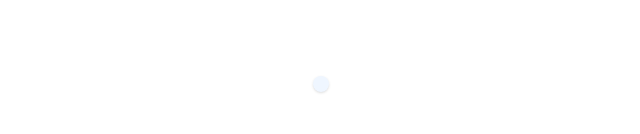
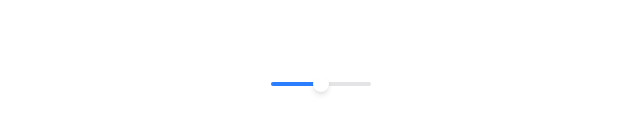
Before and after one commit to papercliplabs/morpho-blueprint, a Next.js app: page / in a window 1280 px wide. Shown: the part 316-450 px from the top of the page, without its empty margins (319-959 px from the left). Built offline with nearby package versions, Linux system fonts and the light colour scheme.

Commit message:
fix(wl-10): Add hover/focus styles

```diff
--- a/src/app/page.tsx
+++ b/src/app/page.tsx
@@ -4,7 +4,7 @@ export default function Home() {
   return (
     <div className="grid min-h-screen grid-rows-[20px_1fr_20px] items-center justify-items-center gap-16 p-8 pb-20 font-[family-name:var(--font-geist-sans)] sm:p-20">
       <main className="row-start-2 flex flex-col items-center gap-[32px] sm:items-start">
-        <Slider max={100} step={1} defaultValue={[50]} />
+        <Slider max={100} min={0} step={1} defaultValue={[50]} className="min-w-[100px]" />
       </main>
     </div>
   );
--- a/src/components/ui/slider.tsx
+++ b/src/components/ui/slider.tsx
@@ -20,7 +20,7 @@ const Slider = React.forwardRef<
     <SliderPrimitive.Track className="bg-input relative h-1 w-full grow overflow-hidden rounded-full">
       <SliderPrimitive.Range className="bg-primary absolute h-full" />
     </SliderPrimitive.Track>
-    <SliderPrimitive.Thumb className="bg-primary-foreground focus-visible:ring-ring block h-4 w-4 rounded-full shadow transition-colors focus-visible:ring-2 focus-visible:ring-offset-2 focus-visible:outline-none disabled:pointer-events-none disabled:opacity-50" />
+    <SliderPrimitive.Thumb className="bg-background focus-visible:ring-ring hover:ring-primary/50 block h-4 w-4 rounded-full shadow-md transition hover:ring-4 focus-visible:ring-2 focus-visible:outline-none disabled:pointer-events-none disabled:opacity-50" />
   </SliderPrimitive.Root>
 ));
 Slider.displayName = SliderPrimitive.Root.displayName;
```
